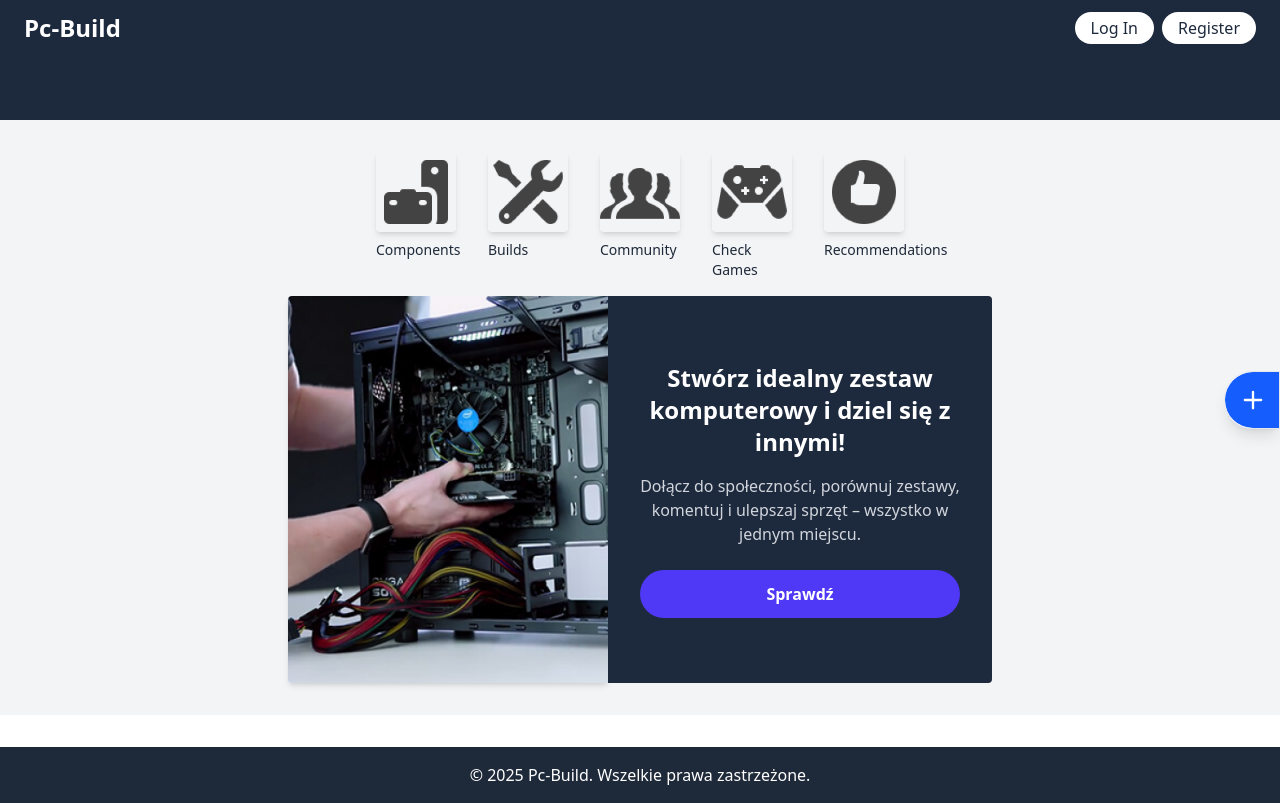
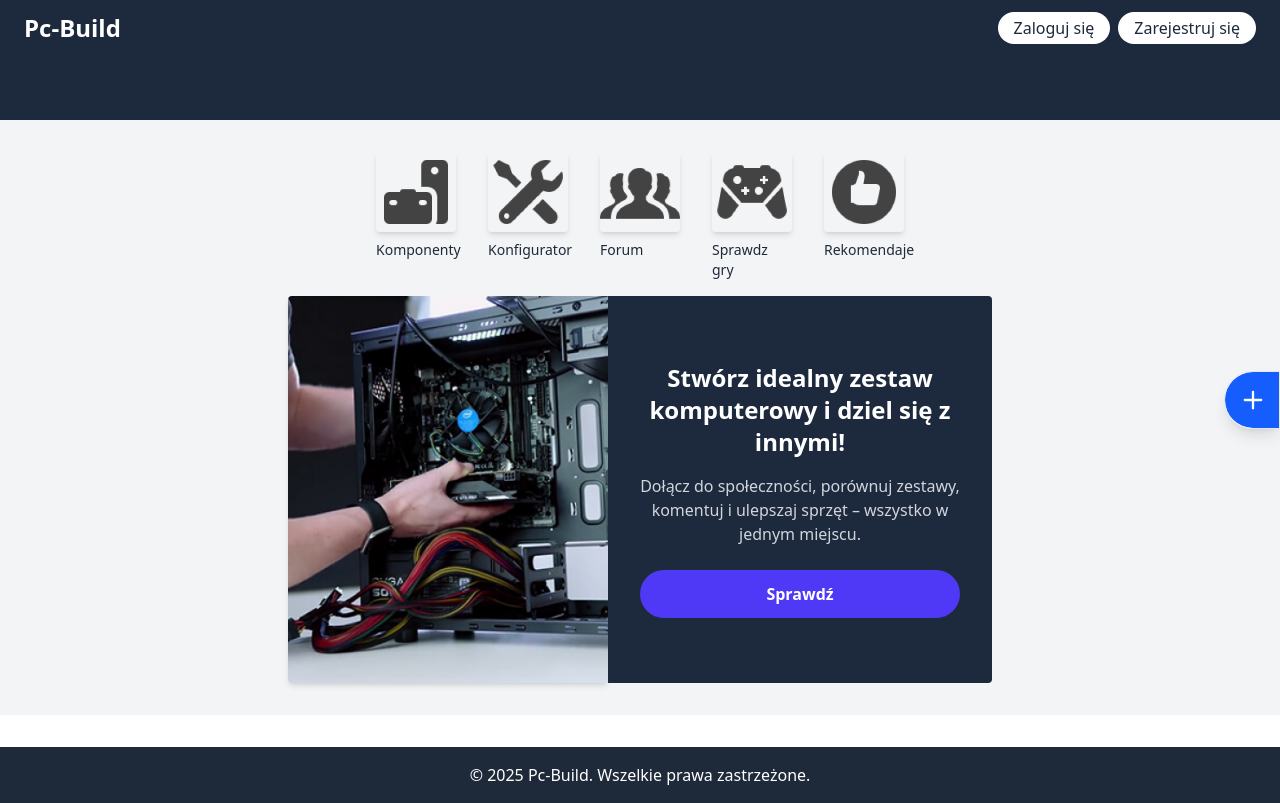
Before and after one commit to diroxxx/frontend_Pc_build, a React (Vite) app: page / in a window 1280 px wide. Built offline with nearby package versions, Linux system fonts and the light colour scheme.

Commit message:
spolszczenie + button

```diff
--- a/src/components/auth/AuthNavigation.tsx
+++ b/src/components/auth/AuthNavigation.tsx
@@ -15,7 +15,7 @@ const AuthNavigation: React.FC<AuthNavigationProps> = ({ type }) => {
             to="/register"
             className="font-medium text-purple-600 hover:text-purple-500 transition-colors duration-200 focus:outline-none focus:underline"
           >
-            Sign up here
+            Zaloguj się tutaj
           </Link>
         </p>
       </div>
@@ -25,12 +25,12 @@ const AuthNavigation: React.FC<AuthNavigationProps> = ({ type }) => {
   return (
     <div className="text-center mt-6">
       <p className="text-sm text-gray-600">
-        Already have an account?{' '}
+        Posiadasz już konto?{' '}
         <Link
           to="/login"
           className="font-medium text-purple-600 hover:text-purple-500 transition-colors duration-200 focus:outline-none focus:underline"
         >
-          Sign in here
+          Zaloguj się tutaj
         </Link>
       </p>
     </div>
--- a/src/pageComponents/Navbar.tsx
+++ b/src/pageComponents/Navbar.tsx
@@ -53,10 +53,12 @@ export default function Navbar() {
                         onClick={() => navigate("/login")}
                         className="bg-white text-slate-800 px-4 py-1 rounded-full hover:bg-gray-100 hover:text-slate-900 focus:outline-none focus:ring-2 focus:ring-slate-400 transition-all duration-200"
                         >
-                        Log In
+                        Zaloguj się
                     </button>
-                    <button className="bg-white text-slate-800 px-4 py-1 rounded-full hover:bg-gray-100 hover:text-slate-900 focus:outline-none focus:ring-2 focus:ring-slate-400 transition-all duration-200">
-                        Register
+                    <button
+                        onClick={() => navigate("/register")}
+                        className="bg-white text-slate-800 px-4 py-1 rounded-full hover:bg-gray-100 hover:text-slate-900 focus:outline-none focus:ring-2 focus:ring-slate-400 transition-all duration-200">
+                        Zarejestruj się
                     </button>
                 </>
             )}
@@ -65,11 +67,11 @@ export default function Navbar() {
         {location.pathname !== "/" && (
             <div className="bg-indigo-600 px-4 py-2 rounded-t mb-0">
                 <nav className="flex gap-4 justify-center">
-                    <button onClick={() => navigate("/")} className="hover:bg-indigo-700 hover:text-gray-100 px-3 py-1 rounded focus:outline-none focus:ring-2 focus:ring-indigo-400 transition-all duration-200">Home</button>
-                    <button onClick={() => navigate("/builds")} className="hover:bg-indigo-700 hover:text-gray-100 px-3 py-1 rounded focus:outline-none focus:ring-2 focus:ring-indigo-400 transition-all duration-200">Builds</button>
-                    <button onClick={() => navigate("/components")} className="hover:bg-indigo-700 hover:text-gray-100 px-3 py-1 rounded focus:outline-none focus:ring-2 focus:ring-indigo-400 transition-all duration-200">Components</button>
-                    <button onClick={() => navigate("/check-games")} className="hover:bg-indigo-700 hover:text-gray-100 px-3 py-1 rounded focus:outline-none focus:ring-2 focus:ring-indigo-400 transition-all duration-200">Check games</button>
-                    <button onClick={() => navigate("/recommendations")} className="hover:bg-indigo-700 hover:text-gray-100 px-3 py-1 rounded focus:outline-none focus:ring-2 focus:ring-indigo-400 transition-all duration-200">Recommendations</button>
+                    <button onClick={() => navigate("/")} className="hover:bg-indigo-700 hover:text-gray-100 px-3 py-1 rounded focus:outline-none focus:ring-2 focus:ring-indigo-400 transition-all duration-200">Strona główna</button>
+                    <button onClick={() => navigate("/builds")} className="hover:bg-indigo-700 hover:text-gray-100 px-3 py-1 rounded focus:outline-none focus:ring-2 focus:ring-indigo-400 transition-all duration-200">Konfigurator</button>
+                    <button onClick={() => navigate("/components")} className="hover:bg-indigo-700 hover:text-gray-100 px-3 py-1 rounded focus:outline-none focus:ring-2 focus:ring-indigo-400 transition-all duration-200">Komponenty</button>
+                    <button onClick={() => navigate("/check-games")} className="hover:bg-indigo-700 hover:text-gray-100 px-3 py-1 rounded focus:outline-none focus:ring-2 focus:ring-indigo-400 transition-all duration-200">Sprawdz gry</button>
+                    <button onClick={() => navigate("/recommendations")} className="hover:bg-indigo-700 hover:text-gray-100 px-3 py-1 rounded focus:outline-none focus:ring-2 focus:ring-indigo-400 transition-all duration-200">Rekomendacje</button>
                 </nav>
             </div>
         )}
--- a/src/pages/auth/login.tsx
+++ b/src/pages/auth/login.tsx
@@ -54,7 +54,7 @@ function Login() {
             <div className="sm:mx-auto sm:w-full sm:max-w-md">
                 <h1 className="text-center text-4xl font-bold text-slate-800 mb-2">Pc-Build</h1>
                 <h2 className="text-center text-2xl font-semibold text-gray-900 mb-8">
-                    Sign in to your account
+                    Zaloguj sie do swojego konta
                 </h2>
             </div>
 
@@ -63,7 +63,7 @@ function Login() {
                     <form onSubmit={onSubmit} className="space-y-6">
                         <div>
                             <label htmlFor="login" className="block text-sm font-medium text-gray-700 mb-2">
-                                Email Address
+                                Adres Email
                             </label>
                             <input
                                 id="login"
@@ -78,7 +78,7 @@ function Login() {
 
                         <div>
                             <label htmlFor="password" className="block text-sm font-medium text-gray-700 mb-2">
-                                Password
+                                Hasło
                             </label>
                             <input
                                 id="password"
@@ -105,7 +105,7 @@ function Login() {
                                 href="#"
                                 className="text-sm text-indigo-600 hover:text-indigo-500 transition-colors duration-200"
                             >
-                                Forgot your password?
+                                Zapomniałeś swojego hasła?
                             </a>
                         </div>
                     </form>
@@ -113,12 +113,12 @@ function Login() {
                     <div className="mt-6">
                         <div className="text-center">
                             <span className="text-sm text-gray-600">
-                                Don't have an account?{' '}
+                                Nie masz jeszcze konta?{' '}
                                 <a
                                     href="/register"
                                     className="font-medium text-indigo-600 hover:text-indigo-500 transition-colors duration-200"
                                 >
-                                    Sign up
+                                    Zarejestruj się
                                 </a>
                             </span>
                         </div>
--- a/src/pages/mainPage/MainPage.tsx
+++ b/src/pages/mainPage/MainPage.tsx
@@ -19,7 +19,7 @@ function mainPage() {
                             alt="Components"
                             className="w-full h-full object-cover rounded shadow-md hover:shadow-lg transition-shadow duration-200"
                         />
-                        <p className="mt-2 text-sm font-medium">Components</p>
+                        <p className="mt-2 text-sm font-medium">Komponenty</p>
                     </div>
                 </div>
 
@@ -32,7 +32,7 @@ function mainPage() {
                             alt="Tools"
                             className="w-full h-full object-cover rounded shadow-md hover:shadow-lg transition-shadow duration-200"
                         />
-                        <p className="mt-2 text-sm font-medium">Builds</p>
+                        <p className="mt-2 text-sm font-medium">Konfigurator</p>
                     </div>
                 </div>
 
@@ -45,7 +45,7 @@ function mainPage() {
                             alt="Community"
                             className="w-full h-full object-cover rounded shadow-md hover:shadow-lg transition-shadow duration-200"
                         />
-                        <p className="mt-2 text-sm font-medium">Community</p>
+                        <p className="mt-2 text-sm font-medium">Forum</p>
                     </div>
                 </div>
 
@@ -58,7 +58,7 @@ function mainPage() {
                             alt="Check Games"
                             className="w-full h-full object-cover rounded shadow-md hover:shadow-lg transition-shadow duration-200"
                         />
-                        <p className="mt-2 text-sm font-medium">Check Games</p>
+                        <p className="mt-2 text-sm font-medium">Sprawdz gry</p>
                     </div>
                 </div>
 
@@ -71,7 +71,7 @@ function mainPage() {
                             alt="Recommendations"
                             className="w-full h-full object-cover rounded shadow-md hover:shadow-lg transition-shadow duration-200"
                         />
-                        <p className="mt-2 text-sm font-medium">Recommendations</p>
+                        <p className="mt-2 text-sm font-medium">Rekomendaje</p>
                     </div>
                 </div>
             </div>
```
Also changed, not shown: src/pages/auth/Register.tsx (+9 -9 lines).
